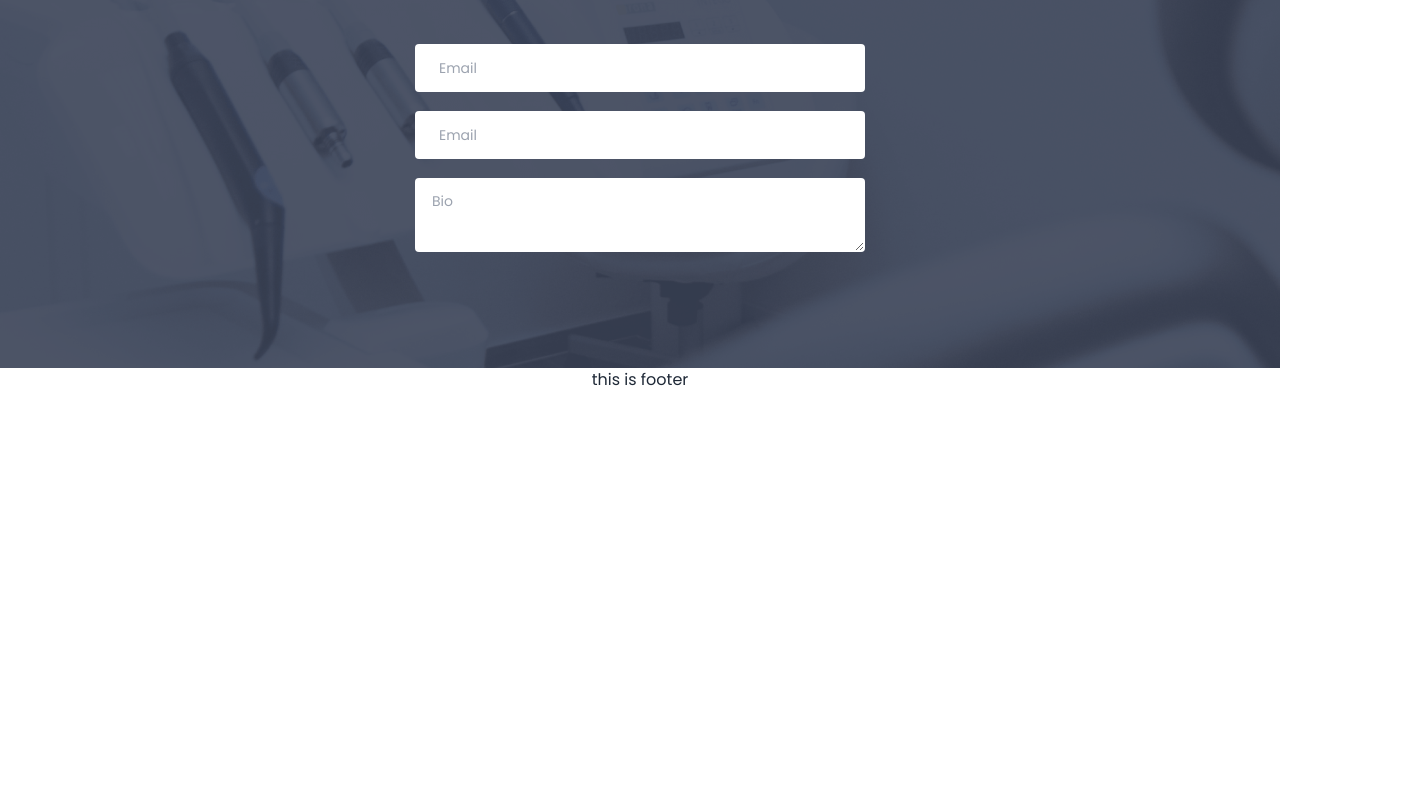
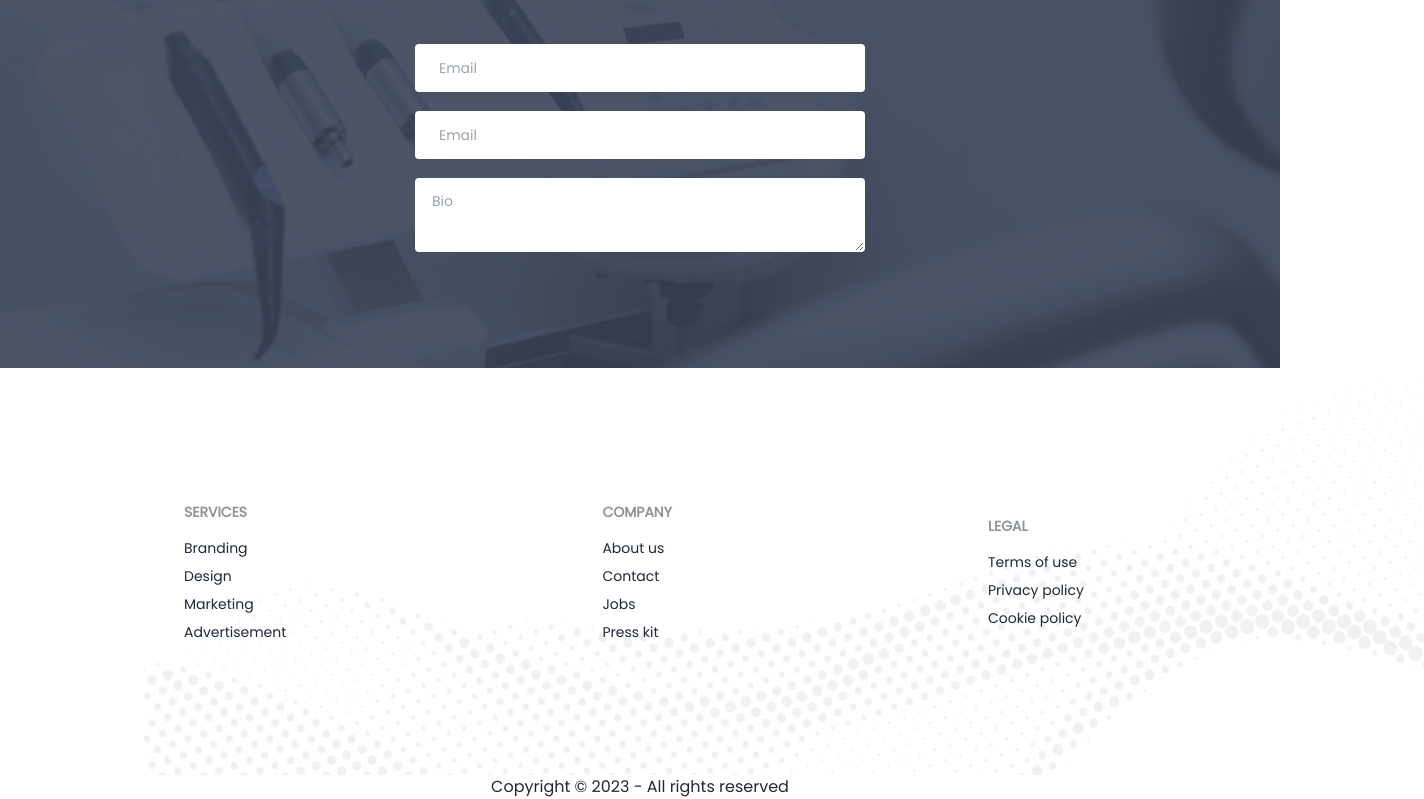
Before and after one commit to RedEye75/Doctors-portal-client, a React (Create React App) app: page / in a window 1280 px wide. Shown: the part 4382-5181 px from the top of the page, 1424 px wide, since content can reach past the window. Before the commit the page ends 4774 px from the top, so only its background shows below. Built offline with nearby package versions, Linux system fonts and the light colour scheme.

Commit message:
footer added

```diff
--- a/src/Components/pages/shared/Footer.jsx
+++ b/src/Components/pages/shared/Footer.jsx
@@ -1,9 +1,37 @@
 import React from "react";
-
+import bg from "../../../assets/images/footer.png";
 const Footer = () => {
   return (
     <div>
-      <h1>this is footer</h1>
+      <footer
+        style={{ background: `url(${bg})`, backgroundSize: "cover" }}
+        className="footer h-[407px] ml-36 mx-auto p-10 items-center "
+      >
+        <div>
+          <span className="footer-title">Services</span>
+          <a className="link link-hover">Branding</a>
+          <a className="link link-hover">Design</a>
+          <a className="link link-hover">Marketing</a>
+          <a className="link link-hover">Advertisement</a>
+        </div>
+        <div>
+          <span className="footer-title">Company</span>
+          <a className="link link-hover">About us</a>
+          <a className="link link-hover">Contact</a>
+          <a className="link link-hover">Jobs</a>
+          <a className="link link-hover">Press kit</a>
+        </div>
+
+        <div>
+          <span className="footer-title">Legal</span>
+          <a className="link link-hover">Terms of use</a>
+          <a className="link link-hover">Privacy policy</a>
+          <a className="link link-hover">Cookie policy</a>
+        </div>
+      </footer>
+      <div>
+        <p>Copyright © 2023 - All rights reserved </p>
+      </div>
     </div>
   );
 };
```
